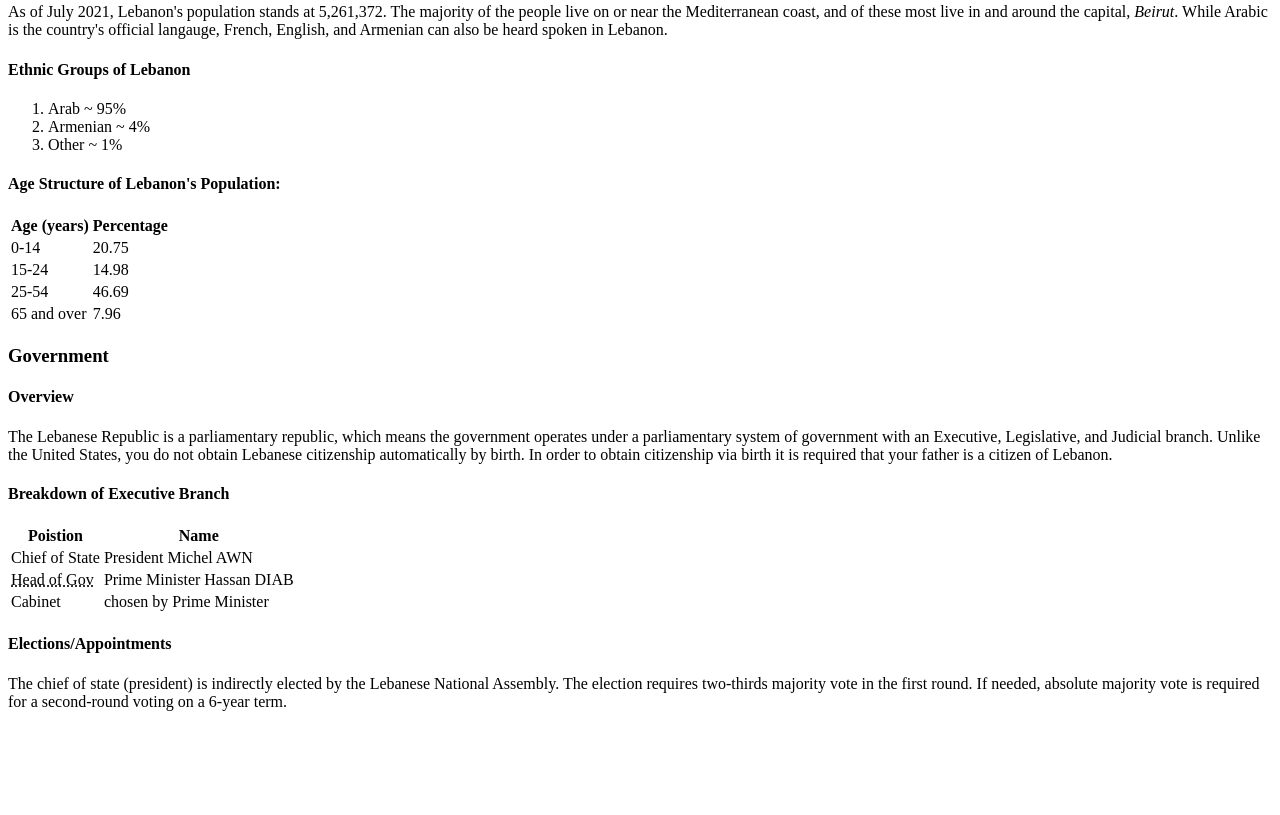
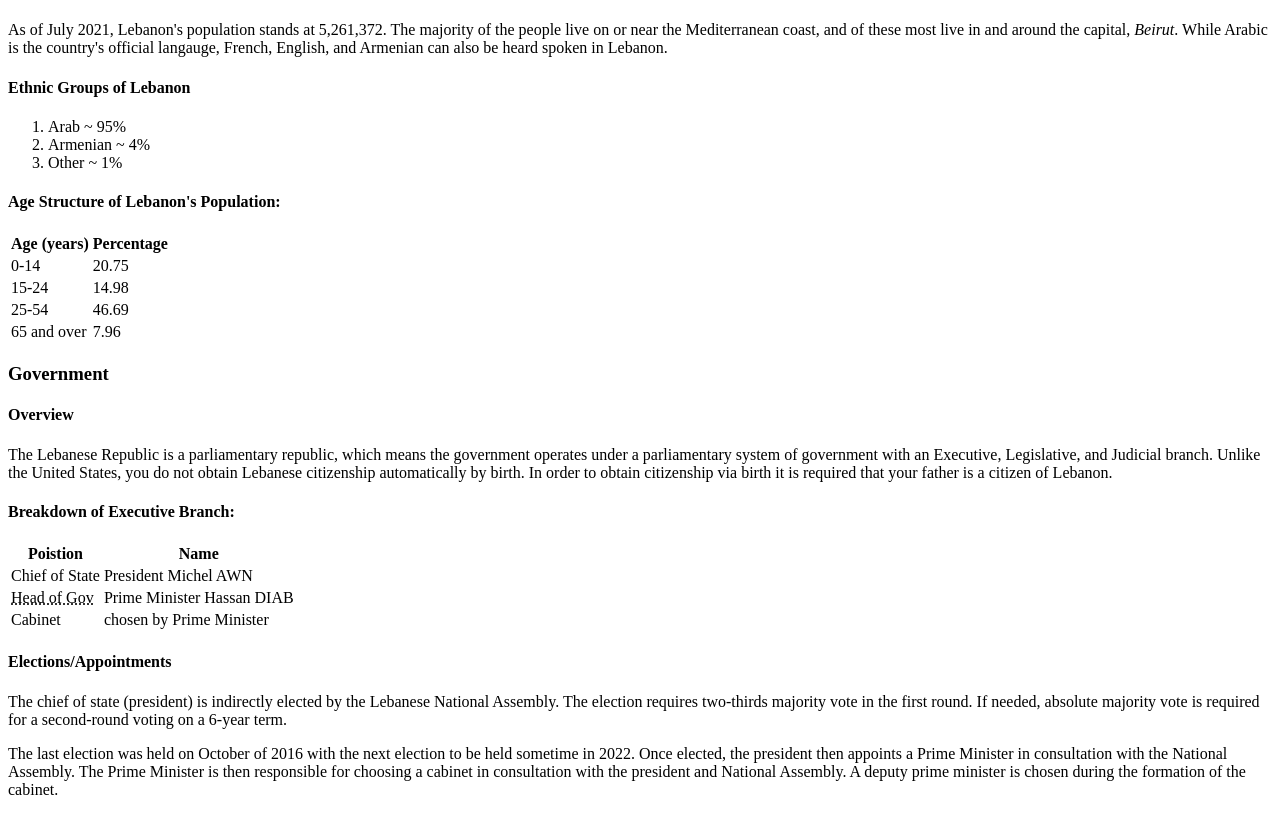
Before and after one commit to ksr62/lebanon-fact-sheet, a plain HTML site: page lebanon-fact-sheet.html in a window 1280 px wide. Shown: the part 843-1658 px from the top of the page. Before the commit the page ends 1570 px from the top, so only its background shows below. Drawn offline with Linux system fonts and the light colour scheme.

Commit message:
Update lebanon-fact-sheet.html

```diff
--- a/lebanon-fact-sheet.html
+++ b/lebanon-fact-sheet.html
@@ -23,7 +23,7 @@
 
       <p>In 1920, the French demarcated the region of Lebanon. On November 22nd, the region officially achieved independence becoming the Lebanese Republic. However, from 1975 to 1990, the country underwent a civil war followed by years of social, political, and economic instability. </p>
 
-      <p>Physically, Lebanon is about one-third the size of the state of Maryland and is the smallest country in continental Asia. Located in the Middle East, Lebanon borders the Mediterranean Sea between Israel and Syria. Syria has historically been an influence on Lebanon’s foreign and domestic policies with its military occupying the nation from 1976 to 2005.</p>
+      <p>Physically, Lebanon is about one-third the size of the state of Maryland and is the smallest country in continental Asia. Located in the Middle East, Lebanon borders the Mediterranean Sea between Israel and Syria. Syria has historically been an influence on Lebanon’s foreign and domestic policies with its military occupying the nation from 1976 to 2005. Lebanon's borders with Israel and Syria still remain unresolved.</p>
 
       <article id="geography">
         <h3>Geography</h3>
@@ -114,7 +114,7 @@
 
       <p> The Lebanese Republic is a parliamentary republic, which means the government operates under a parliamentary system of government with an Executive, Legislative, and Judicial branch. Unlike the United States, you do not obtain Lebanese citizenship automatically by birth. In order to obtain citizenship via birth it is required that your father is a citizen of Lebanon.</p>
 
-      <h4>Breakdown of Executive Branch</h4>
+      <h4>Breakdown of Executive Branch:</h4>
       <table>
         <tr>
           <th>Poistion</th>
@@ -142,6 +142,8 @@
 
       <p>The chief of state (president) is indirectly elected by the Lebanese National Assembly. The election requires two-thirds majority vote in the first round. If needed, absolute majority vote is required for a second-round voting on a 6-year term.</p>
 
+      <p>The last election was held on October of 2016 with the next election to be held sometime in 2022. Once elected, the president then appoints a Prime Minister in consultation with the National Assembly. The Prime Minister is then responsible for choosing a cabinet in consultation with the president and National Assembly. A deputy prime minister is chosen during the formation of the cabinet.</p>
+
     </article>
     </main>
 
```
